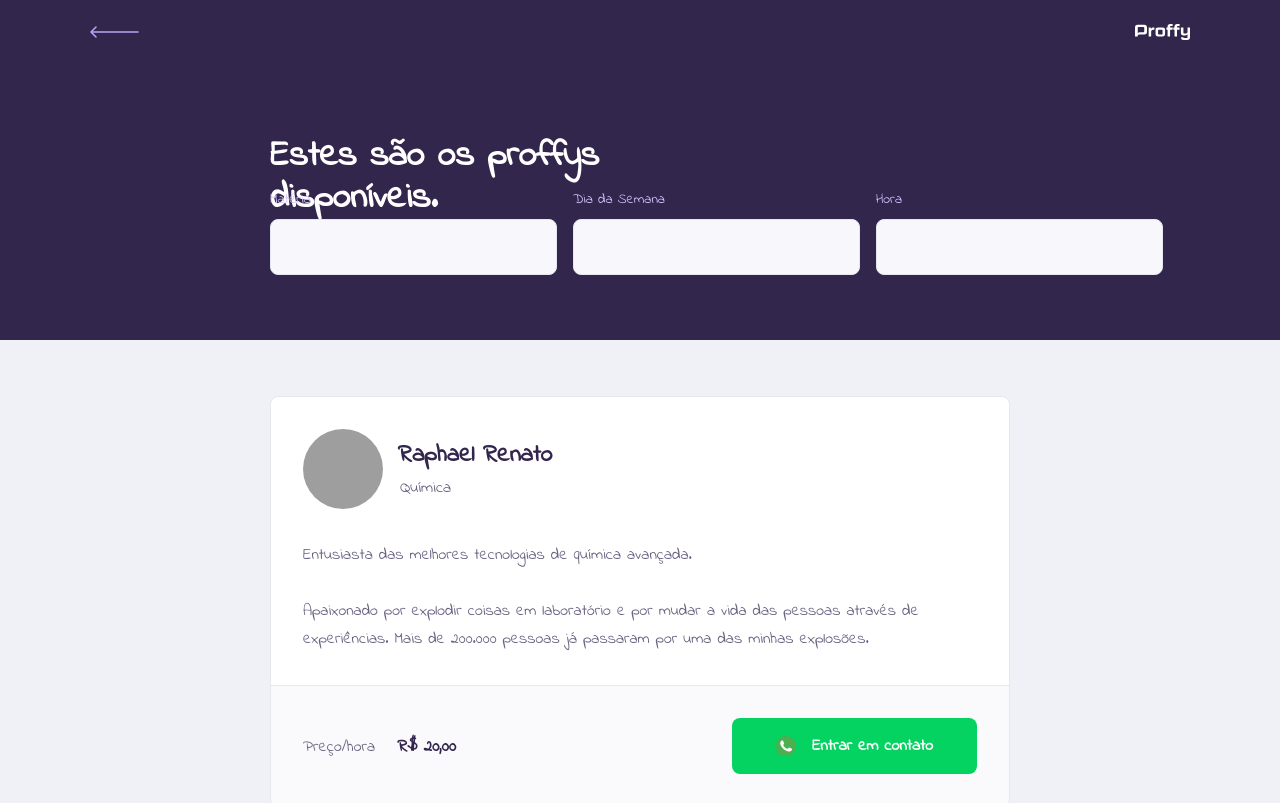
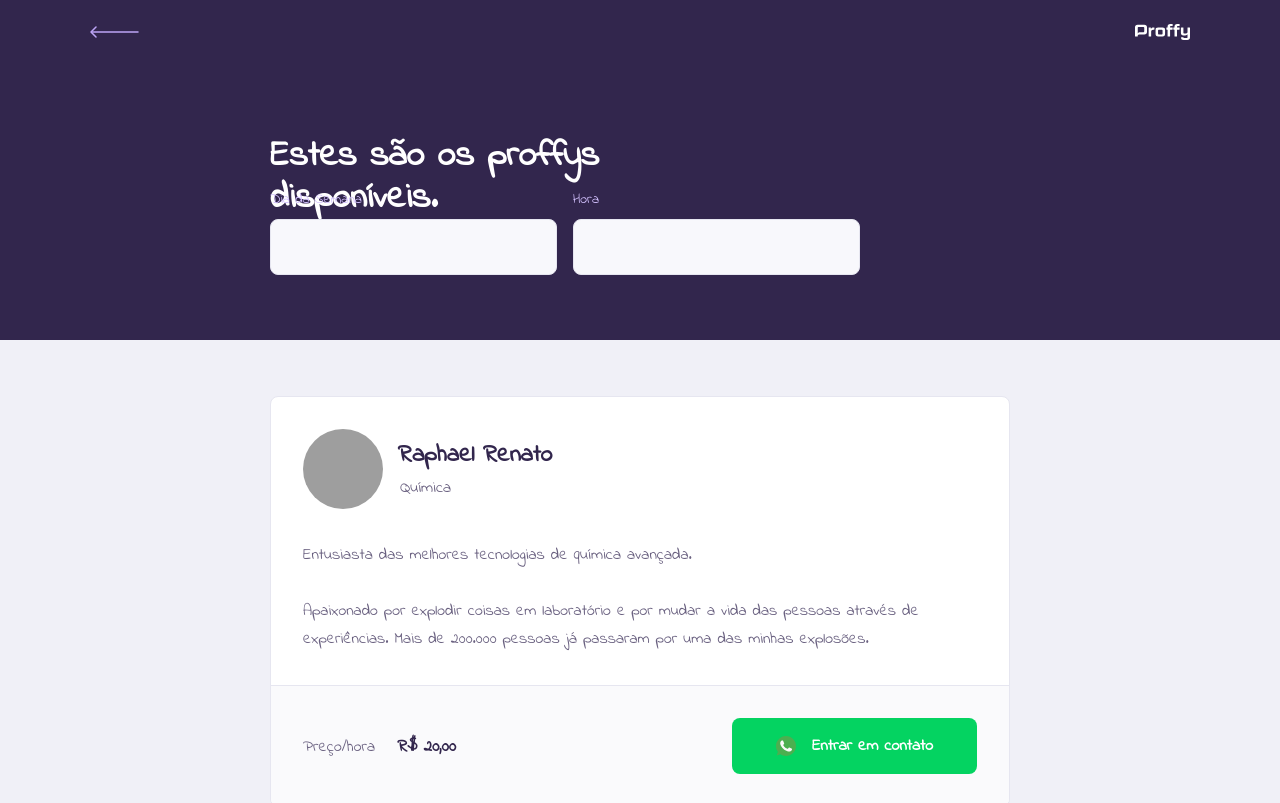
Before and after one commit to rapharenatoo/proffy, a React (Create React App) app: page /study in a window 1280 px wide. Shown: the top 803 px of the page. Built offline with nearby package versions, Linux system fonts and the light colour scheme; grey boxes are pictures that could not be loaded; the HTML template or start-up script is replaced by a standard one; a web font is replaced by a local one.

Commit message:
add Componente Input

```diff
--- a/src/pages/TeacherList/index.tsx
+++ b/src/pages/TeacherList/index.tsx
@@ -8,10 +8,7 @@
     <div id="page-teacher-list" className="container">
       <PageHeader title="Estes são os proffys disponíveis.">
         <form id="search-teachers">
-          <div className="input-block">
-            <label htmlFor="subject">Matéria</label>
-            <input type="text" id="subject" />
-          </div>
+
 
           <div className="input-block">
             <label htmlFor="week_day">Dia da Semana</label>
```
Also changed, not shown: src/components/Input/index.tsx (added, +17 -0 lines), src/components/Input/index.ts (deleted).
